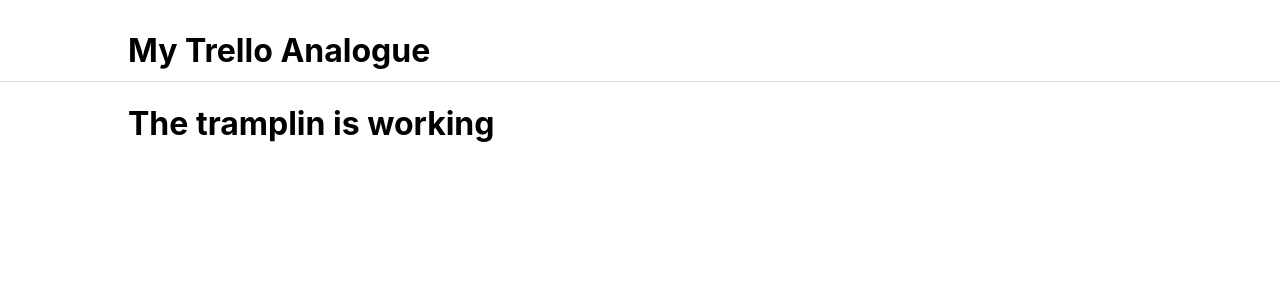
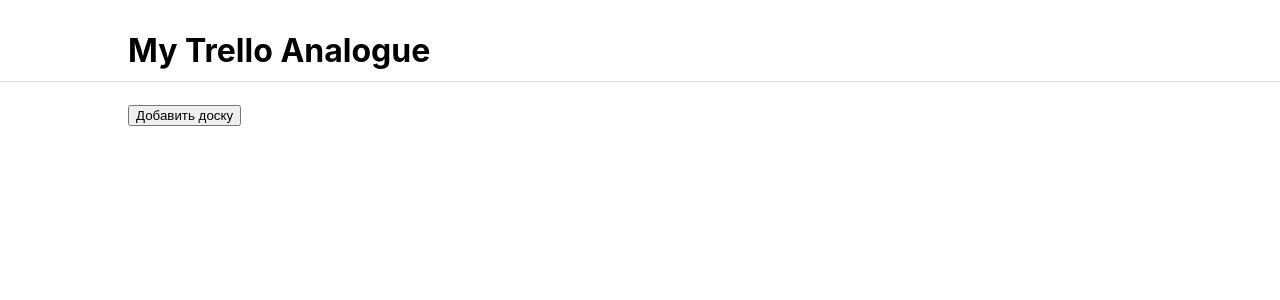
Before and after one commit to summerlightningman/my-trello-analogue, a React (Create React App) app: page / in a window 1280 px wide. Shown: the top 300 px of the page. Built offline with nearby package versions, Linux system fonts and the light colour scheme.

Commit message:
main components was inited

```diff
--- a/src/components/App/App.tsx
+++ b/src/components/App/App.tsx
@@ -1,11 +1,12 @@
 import {FC} from "react";
 import './App.css';
+import BoardList from "../board-list/board-list";
 
 const App: FC = () => {
     return <>
         <h1 className="header">My Trello Analogue</h1>
         <main className="content">
-            <h1>The tramplin is working</h1>
+            <BoardList/>
         </main>
     </>;
 }
--- a/src/components/board-list/board-list-item/board-list-item.tsx
+++ b/src/components/board-list/board-list-item/board-list-item.tsx
@@ -1,9 +1,12 @@
 import {FC} from 'react';
+import {BoardListItemProps} from "../../../types/board";
 
-const BoardListItem: FC = () => {
+import './board-list-item.css';
+
+const BoardListItem: FC<BoardListItemProps> = ({name}) => {
     return (
-        <div>
-            BoardListItem works!
+        <div className="board-list-item">
+            {name}
         </div>
     );
 };
--- a/src/components/board-list/board-list.tsx
+++ b/src/components/board-list/board-list.tsx
@@ -1,11 +1,22 @@
-import {FC} from 'react';
+import {FC, MouseEventHandler} from 'react';
+
+import {useTypedSelector} from "../../hooks/useTypedSelector";
+import {Board} from "../../types/board";
+import BoardListItem from "./board-list-item/board-list-item";
 
 import './board-list.css';
 
 const BoardList: FC = () => {
+    const {boardList} = useTypedSelector(state => state.board);
+
+    const addBoard: MouseEventHandler = () => {
+
+    };
+
     return (
-        <div>
-            BoardList works!
+        <div className="board-list">
+            <button onClick={addBoard}>Добавить доску</button>
+            {boardList.map(({name}: Board) => <BoardListItem name={name}/>)}
         </div>
     );
 };
--- a/src/index.tsx
+++ b/src/index.tsx
@@ -2,10 +2,14 @@ import React from 'react';
 import ReactDOM from 'react-dom';
 import './index.css';
 import App from './components/App/App';
+import {Provider} from "react-redux";
+import {store} from "./store";
 
 ReactDOM.render(
     <React.StrictMode>
-        <App/>
+        <Provider store={store}>
+            <App/>
+        </Provider>
     </React.StrictMode>,
     document.getElementById('root')
 );
--- a/src/types/board.ts
+++ b/src/types/board.ts
@@ -23,4 +23,8 @@ export interface BoardState {
     boardList: Board[]
 }
 
+export interface BoardListItemProps {
+    name: BoardName
+}
+
 export type BoardAction = SetBoardAction | AddBoardAction
```
